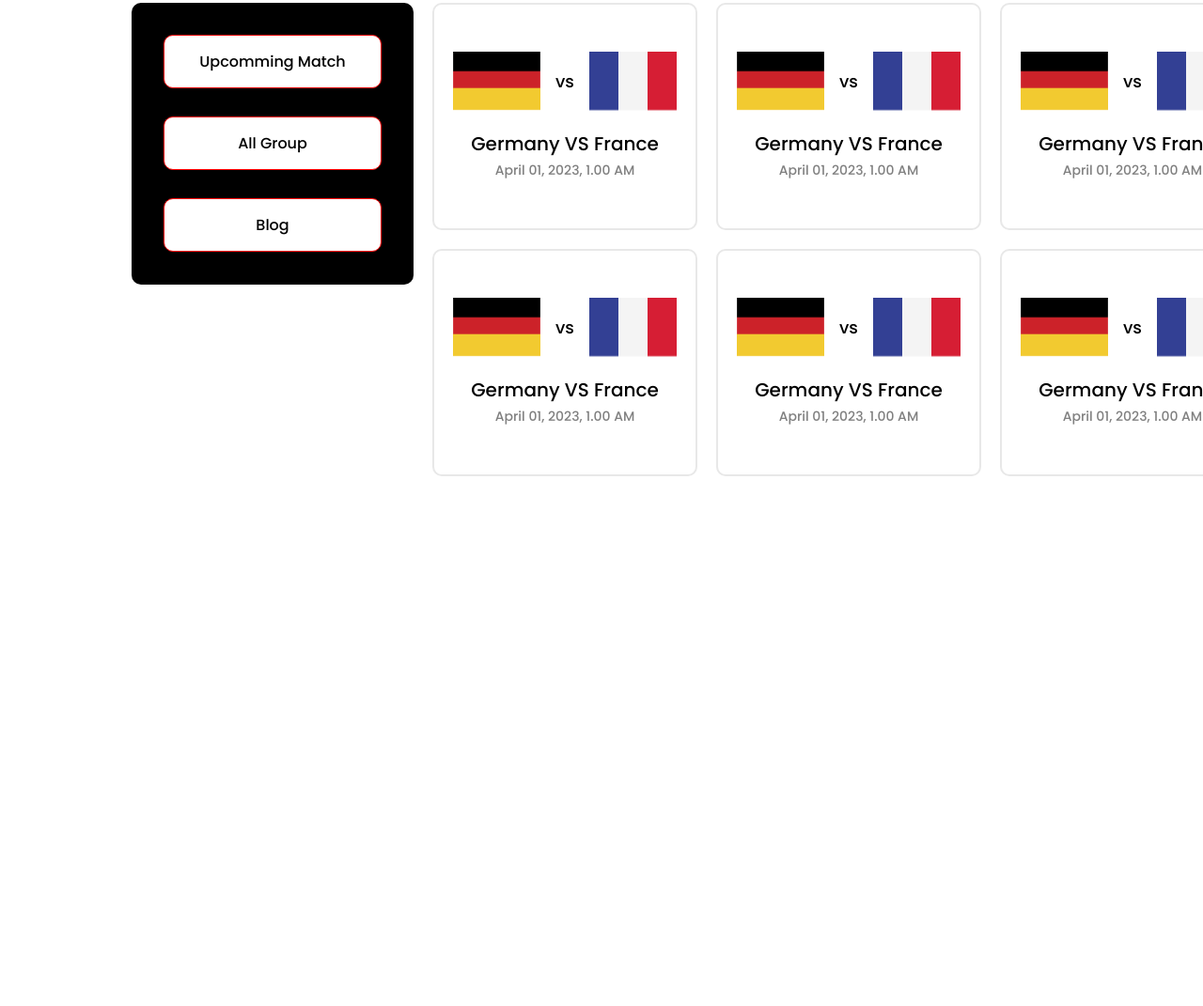
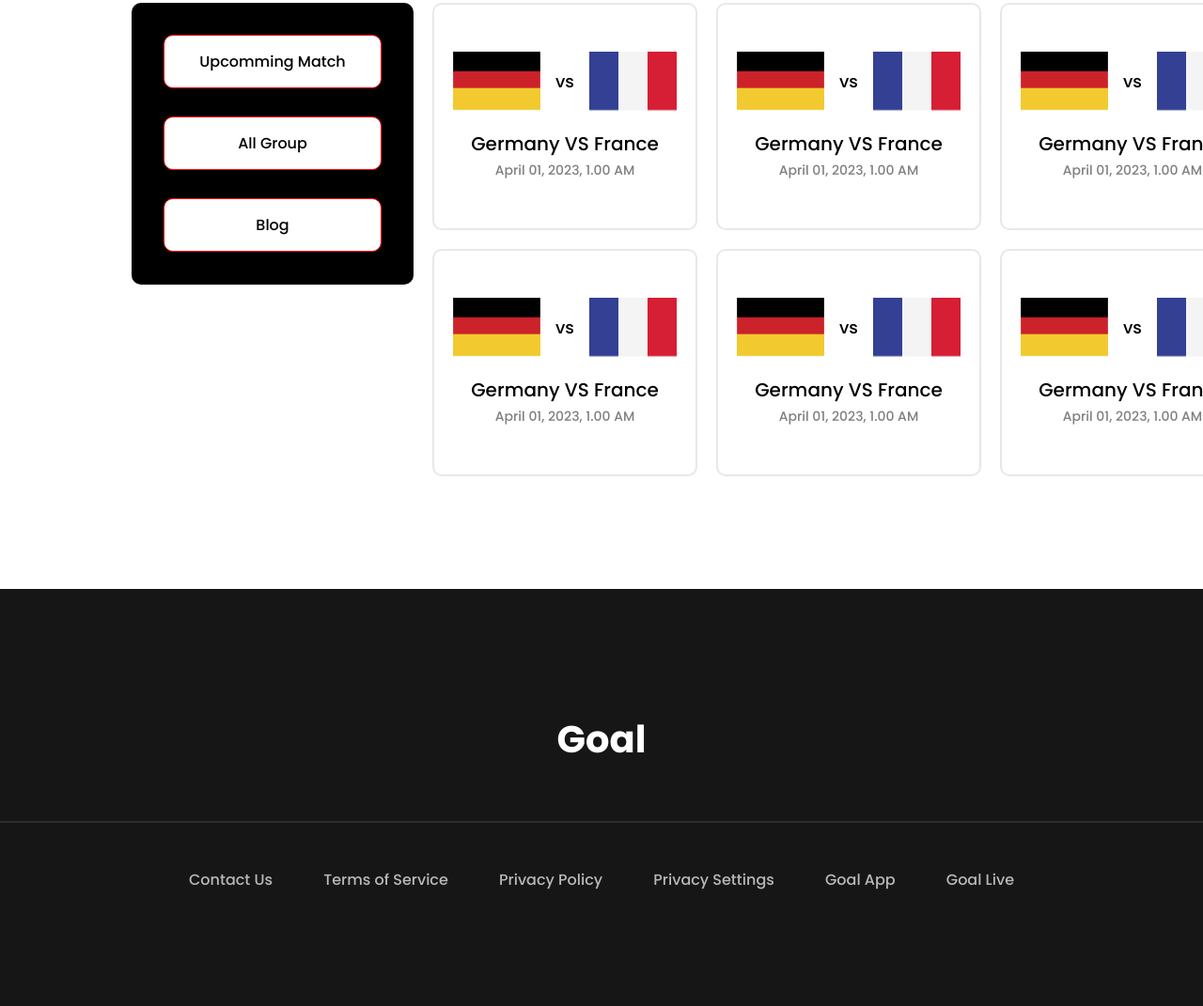
Before and after one commit to koushik-ahmad/world-cup, a plain HTML site: page index.html in a window 1280 px wide. Shown: the part 899-1970 px from the top of the page at 94% size. Before the commit the page ends 1456 px from the top, so only its background shows below. Drawn offline with Linux system fonts and the light colour scheme.

Commit message:
fourth commit

```diff
--- a/index.html
+++ b/index.html
@@ -15,13 +15,15 @@
 <body>
 
     <!-- header section start here -->
+    <div class="container-body">
         <header>
             <div class="top-header">
                 <div class="container">
                     <div class="banner-details">
                         <h1 class="top-banner">The Greatest show on the earth</h1>
                         <p class="top-banner-text">Contrary to popular belief, Lorem Ipsum is not simply
-                        random text. It has roots in a piece of classical Latin literature from 45 BC, making it over
+                            random text. It has roots in a piece of classical Latin literature from 45 BC, making it
+                            over
                             2000 years old.</p>
                         <div class="link-part">
                             <div class="link">
@@ -40,7 +42,7 @@
             </div>
         </header>
         <!-- header section end here  -->
-
+        <!-- main part start here -->
         <main>
             <section class="main-part">
                 <div class="main-section">
@@ -127,15 +129,27 @@
                             </div>
                         </div>
                     </div>
-
                 </div>
-
             </section>
         </main>
-
-
-
+    </div>
 
 </body>
 
+<footer>
+    <div class="footer-name">
+        <h1 class="goal-footer">Goal</h1>
+        <hr>
+        <div class="footer-link">
+            <a href="">Contact Us</a>
+            <a href="">Terms of Service</a>
+            <a href="">Privacy Policy</a>
+            <a href="">Privacy Settings</a>
+            <a href="">Goal App</a>
+            <a href="">Goal Live</a>
+        </div>
+    </div>
+
+</footer>
+
 </html>
--- a/styles/style.css
+++ b/styles/style.css
@@ -3,6 +3,10 @@
 
 body {
     font-family: 'Poppins', sans-serif;
+    margin: 0;
+}
+
+.container-body {
     margin: 50px 140px;
 }
 
@@ -69,6 +73,10 @@ body {
 /*------------------------
     start body section
 -------------------------- */
+
+.main-part {
+    margin-bottom: 120px;
+}
 
 .main-section {
     display: flex;
@@ -151,3 +159,38 @@ body {
     color: gray;
 
 }
+
+/*-----------------------
+    footer section
+------------------------- */
+
+.footer-name {
+    width: 100%;
+    height: 444px;
+    background-color: #161616;
+    color: #ffffff;
+    text-align: center;
+
+}
+
+.goal-footer {
+    padding-top: 130px;
+    padding-bottom: 30px;
+    font-size: 40px;
+}
+
+hr {
+    width: 1300px;
+    border: 1px solid rgba(255, 255, 255, 0.1);
+}
+
+.footer-link {
+    padding-top: 40px;
+}
+
+.footer-link a {
+    text-decoration: none;
+    color: #B9B9B9;
+    padding: 25px;
+    margin-top: 80px;
+}
```
Lines whose indentation alone changed are shown as unchanged.
